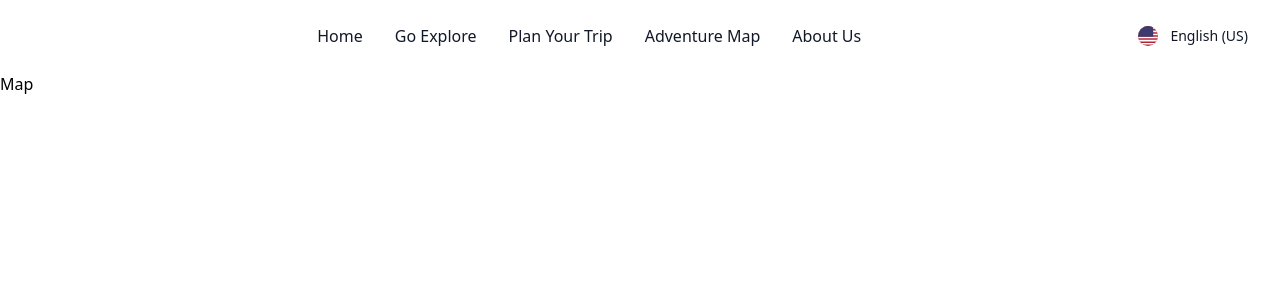
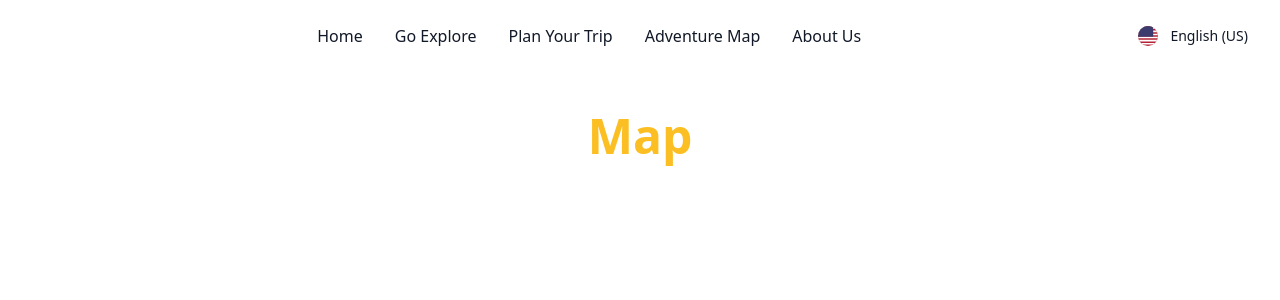
Before and after one commit to Kairose8/project-nusantara, a React (Vite) app: page /MapPage in a window 1280 px wide. Shown: the top 300 px of the page. Built offline with nearby package versions, Linux system fonts and the light colour scheme.

Commit message:
tambah wallpaper sama kata map

```diff
--- a/src/pages/MapPage.jsx
+++ b/src/pages/MapPage.jsx
@@ -2,7 +2,7 @@ export default function MapPage() {
 
     return (
       <>
-        <h1>Map</h1>
+        <h1 class="text-5xl mt-10 mb-10 text-center text-amber-400 font-extrabold">Map</h1>
       </>
     );
   }
```
Also changed, not shown: src/assets/bgSementara.jpg (added).
